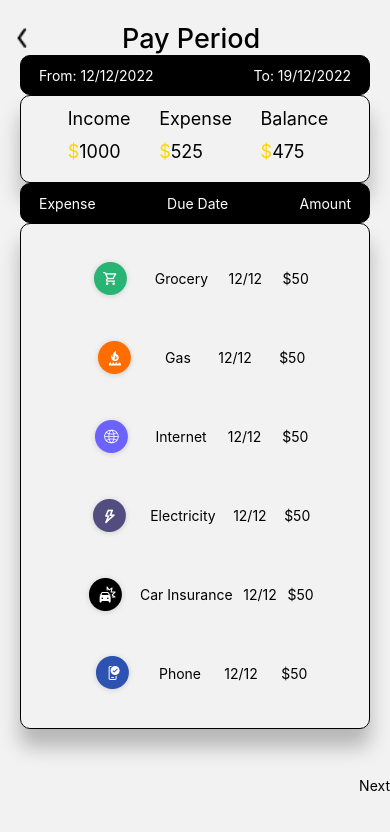
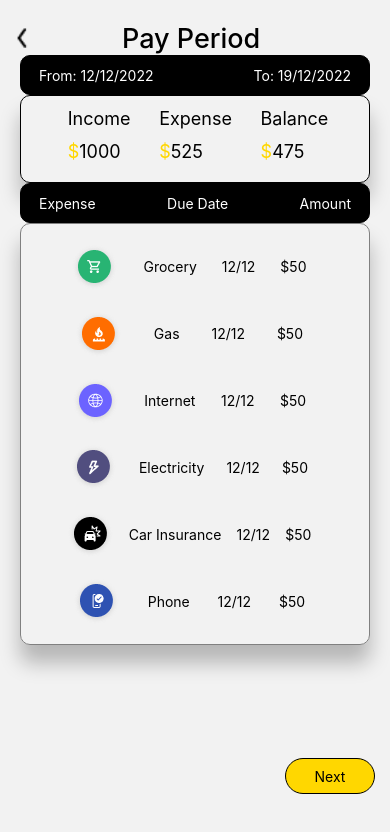
Before and after one commit to MuhammadRomanKhan717/budget-bible, a React Native app: screen /payPeriod in a window 390 px wide. Shown: the top 832 px of the page. Built offline with nearby package versions, Linux system fonts and the light colour scheme.

Commit message:
chnge in code

```diff
--- a/Screens/PayPeriodScreen.js
+++ b/Screens/PayPeriodScreen.js
@@ -23,10 +23,12 @@ const PayPeriodScreen = ({ navigation }) => {
       </View>
 
       <View style={styles.headerView}>
-        <Image
-          style={styles.headerImage}
-          source={require("../assets/eva_arrow-ios-back-fill.png")}
-        />
+        <TouchableOpacity onPress={() => navigation.navigate("expenses")}>
+          <Image
+            style={styles.headerImage}
+            source={require("../assets/eva_arrow-ios-back-fill.png")}
+          />
+        </TouchableOpacity>
         <Text style={styles.headerText}>Pay Period</Text>
       </View>
 
@@ -118,6 +120,19 @@ const styles = StyleSheet.create({
     flexDirection: "row",
     justifyContent: "space-around",
     marginTop: 35,
+    paddingRight: 15,
+  },
+  bottomNext: {
+    backgroundColor: "white",
+    justifyContent: "center",
+    alignItems: "center",
+    height: 36,
+    width: 90,
+    marginTop: 45,
+    backgroundColor: "#FFD700",
+    borderRadius: 31,
+    borderWidth: 1,
+    marginLeft: 110,
   },
   headerView: {
     paddingLeft: 8,
@@ -189,13 +204,15 @@ const styles = StyleSheet.create({
     shadowRadius: 20.0,
     elevation: 24,
 
-    height: "60%",
-    paddingHorizontal: 18,
+    height: "50%",
+
     marginHorizontal: 20,
     flexDirection: "column",
     borderRadius: 10,
     paddingRight: 12,
     borderWidth: 1,
+
+    borderColor: "gray",
     justifyContent: "space-evenly",
   },
   IOText: {
```
